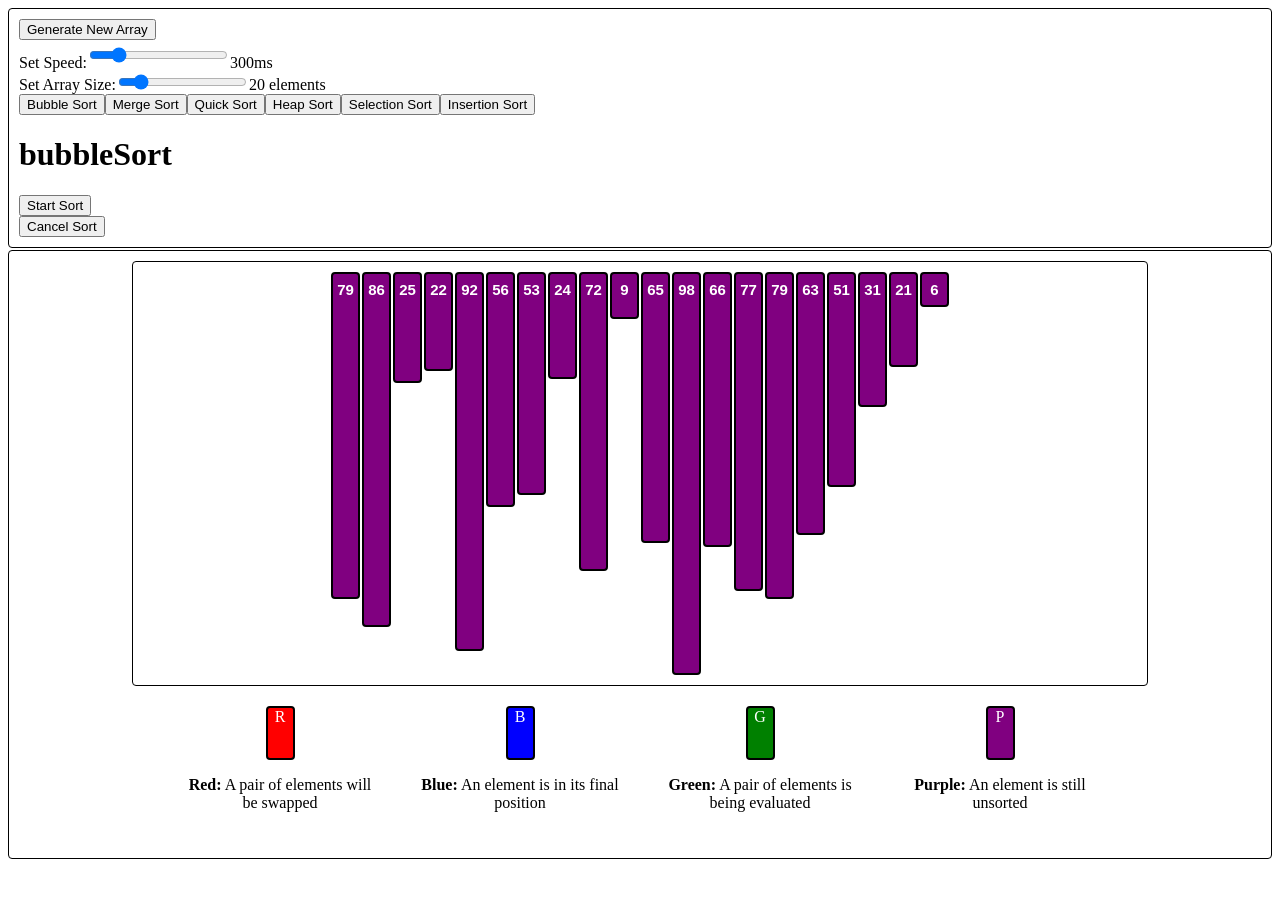
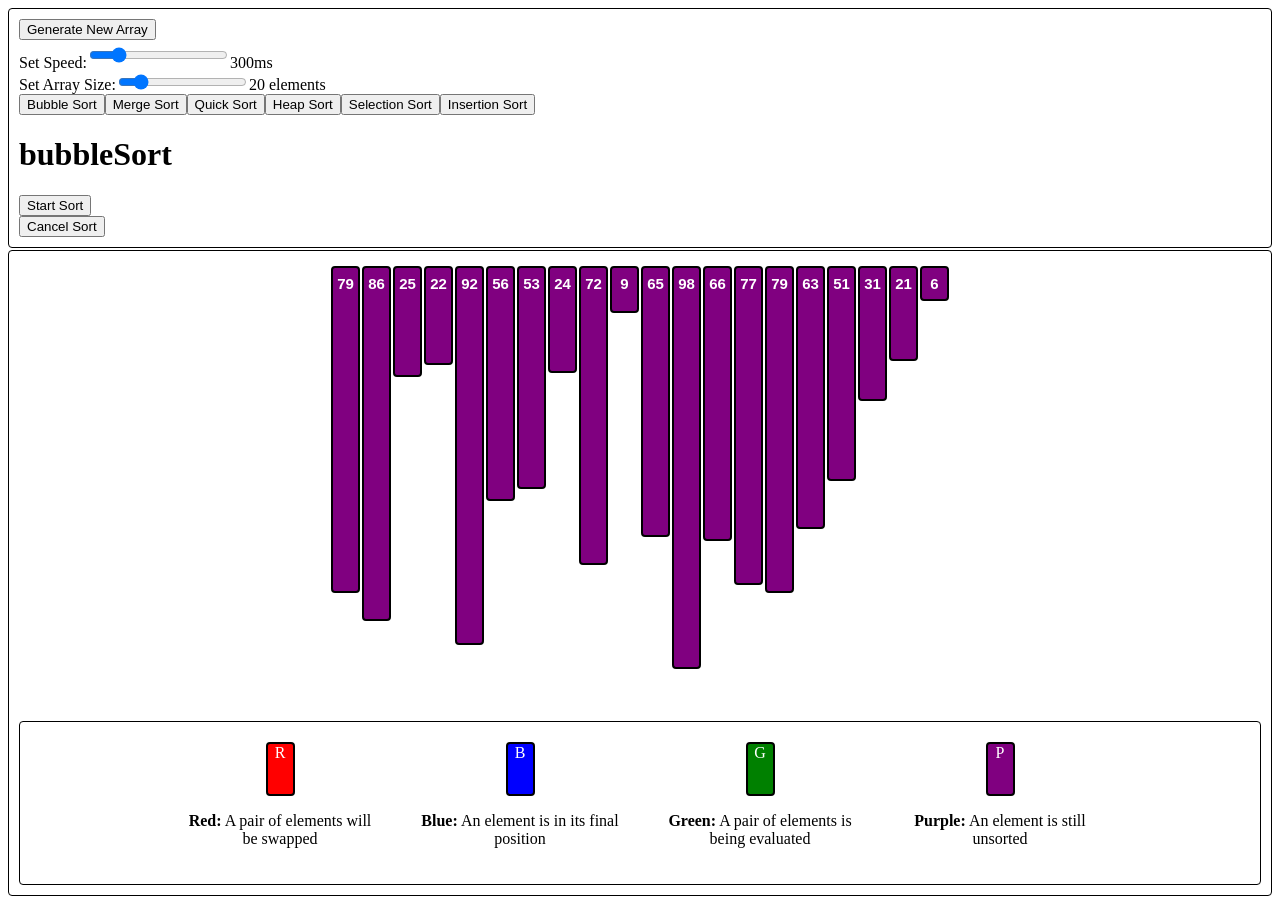
Before and after one commit to ZacheryFogg/Sorting-Algorithm-Visualizer, a React (Create React App) app: page / in a window 1280 px wide. Before the commit the page ends 867 px from the top, so only its background shows below. Built offline with nearby package versions, Linux system fonts and the light colour scheme.

Commit message:
Implemented insertion sort

```diff
--- a/public/index.html
+++ b/public/index.html
@@ -10,6 +10,12 @@
       content="Web site created using create-react-app"
     />
     <title>Sorting Algorithm Visualizer</title>
+    <style>
+      body {
+        min-width: 850px;
+        width: auto 850px;
+      }
+    </style>
   </head>
   <body>
     <noscript>You need to enable JavaScript to run this app.</noscript>
--- a/src/algorithms/insertionSort.js
+++ b/src/algorithms/insertionSort.js
@@ -21,18 +21,19 @@ const insertionSort = (stateArr, dispatch, speed, getSpeed, getIsRunning) => {
     let j = i - 1;
     let key = array[i];
     // while element is larger than element to it's left, keep swapping
+    frames.push(['focus', [j]]);
+    let skip = j;
     while (j >= 0 && array[j] > key) {
+      frames.push(['swap', [j]]);
       array[j + 1] = array[j];
       array[j] = key;
-      // frame setArrays before the shift is moved down an index. If this loop is not entered then the
-      // array has not changed
-      //frames.push(['arr', array.slice(0)]);
-      // now that array is updated, set next index down as the shifter
+
       frames.push(['shift', j, array.slice(0)]);
       j--;
+      if (j >= 0) frames.push(['focus', [j]]);
     }
     array[j + 1] = key;
-    //frames.push(['empty']);
+    frames.push(['empty']);
   }
   frames.push(['final', array.slice(0)]);
 
@@ -75,30 +76,28 @@ const dispatchFrames = (
   // min focus swap arr empy
   let dispatchFunc = null;
   const method = frames[0][0];
-
   let outFrame = [];
   //frame represents whole array
-  if (method === 'arr') {
+  if (method === 'swap') {
     outFrame = frames[0][1];
-    dispatchFunc = setArray;
-  } else if (method === 'swap') {
-    outFrame.push(frames[0][1], frames[0][2]);
+    dispatch(setCurrentSelectionFocused([]));
     dispatchFunc = setCurrentSwappers;
   } else if (method === 'shift') {
     outFrame = frames[0][1];
-    //dispatch(setCurrentSelectionFocused([]));
     dispatchFunc = setCurrentInsertionShifter;
     dispatch(setArray(frames[0][2]));
+    dispatch(setCurrentSwappers([]));
   } else if (method === 'focus') {
-    outFrame.push(frames[0][1]);
+    outFrame = frames[0][1];
     dispatchFunc = setCurrentSelectionFocused;
   } else if (method === 'final') {
     outFrame.push(frames[0][1]);
     dispatchFunc = setCurrentSorted;
-  } else if (method !== 'empty') {
-    console.log('Error Selection Sort - Method:', method);
-  } else {
+  } else if (method === 'empty') {
     dispatchFunc = setCurrentSwappers;
+    dispatch(setCurrentSelectionFocused([]));
+    dispatch(setCurrentSwappers([]));
+    dispatch(setCurrentInsertionShifter(null));
   }
 
   // Dispatch the leading frame and pop it off the frame list
--- a/src/components/ArrayDisplay.js
+++ b/src/components/ArrayDisplay.js
@@ -32,12 +32,12 @@ class ArrayDisplay extends React.Component {
         : array.length < 40
         ? 11
         : array.length < 60
-        ? 5
-        : array.length < 70
-        ? 4
-        : array.length < 80
-        ? 3
-        : 3;
+        ? 9
+        : array.length < 75
+        ? 7
+        : array.length < 90
+        ? 6
+        : 4;
     const fontSizeVal =
       array.length < 10
         ? 20
--- a/src/styles/arrayDisplay.css
+++ b/src/styles/arrayDisplay.css
@@ -16,11 +16,11 @@
 }
 
 #arrayBody {
-  border: 1px solid black;
   border-radius: 4px;
   display: inline-block;
-  width: 80%;
-  padding: 10px;
+  width: 95%;
+  padding: 5px;
+  min-height: 450px;
 }
 .colorBlock {
   display: inline-block;
@@ -52,3 +52,8 @@
   font-style: serif;
   padding: 20px;
 }
+
+#legend {
+  border: 1px solid black;
+  border-radius: 4px;
+}
```
Also changed, not shown: 1 other file (tests, documents, lock files or other folders).
